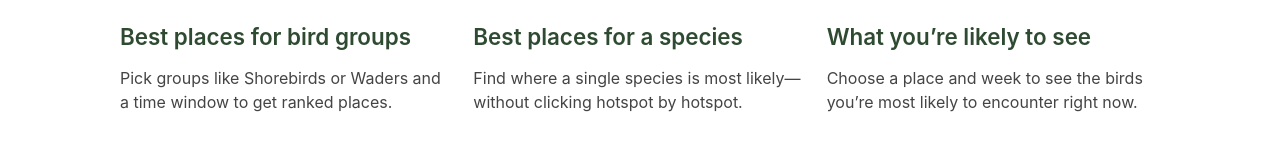
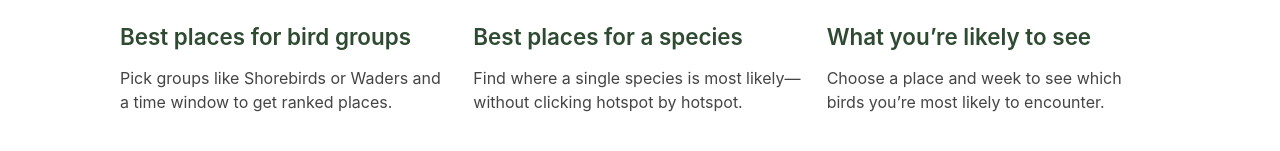
Before and after one commit to lastgreatplaces/LGP-Birds, a Next.js app: page / in a window 1280 px wide. Shown: the part 348-499 px from the top of the page. Built offline with nearby package versions, Linux system fonts and the light colour scheme.

Commit message:
small text on home page

```diff
--- a/app/page.tsx
+++ b/app/page.tsx
@@ -16,7 +16,7 @@ export default function HomePage() {
     },
     {
       title: "What you’re likely to see",
-      desc: "Choose a place and week to see the birds you’re most likely to encounter right now.",
+      desc: "Choose a place and week to see which birds you’re most likely to encounter.",
       link: "/explore/spot", // We will build this later
       icon: "📍"
     }
```
